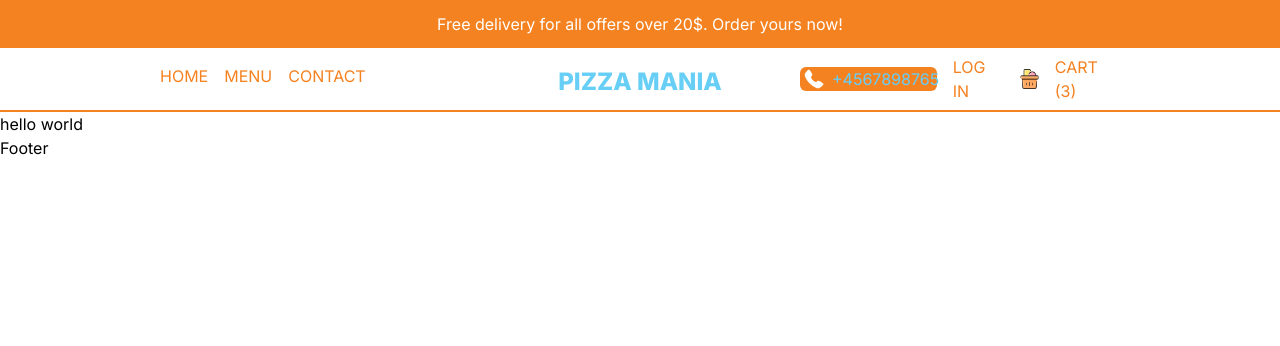
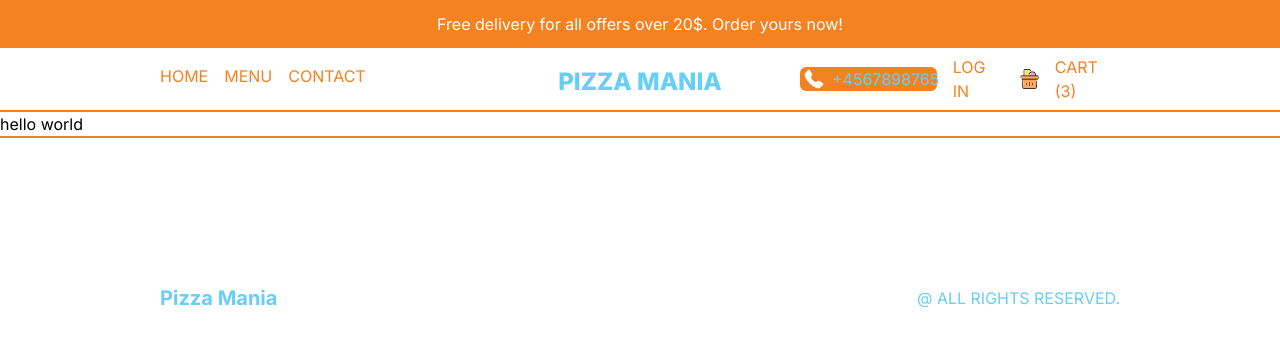
Before and after one commit to FlorentinaDili7/restaurant, a Next.js app: page / in a window 1280 px wide. Shown: the top 346 px of the page. Built offline with nearby package versions, Linux system fonts and the light colour scheme.

Commit message:
Footer handeled

```diff
--- a/src/app/components/Footer.tsx
+++ b/src/app/components/Footer.tsx
@@ -1,8 +1,13 @@
 import React from 'react'
+import Link from 'next/link'
 
 const Footer = () => {
     return (
-        <div>Footer</div>
+        <div className="h-12 md:h-24 p-4 lg:p-20 xl:p-40 text-kaltert flex items-center justify-between border-t-2 border-portokall">
+            <Link href="/" className="font-bold text-xl">Pizza Mania</Link>
+            <p>@ ALL RIGHTS RESERVED.</p>
+        </div>
+
     )
 }
 
```
